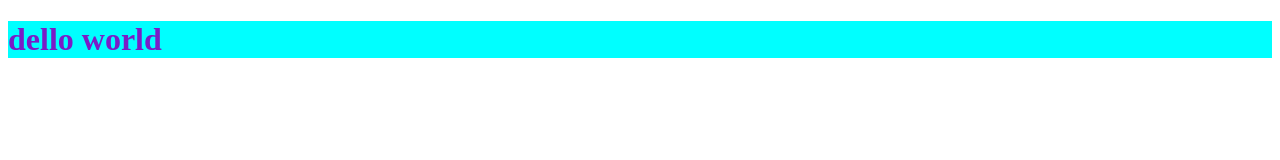
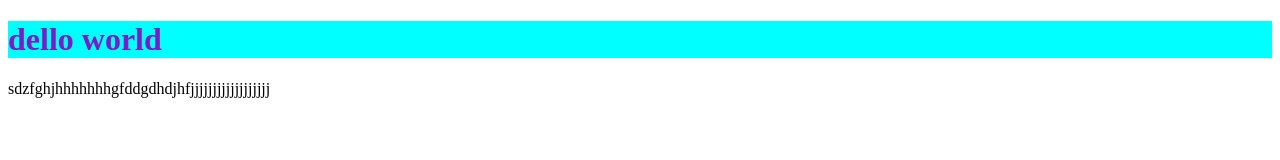
Before and after one commit to Deredereje/Learngit, a plain HTML site: page index.html in a window 1280 px wide. Drawn offline with Linux system fonts and the light colour scheme.

Commit message:
paragraph added

```diff
--- a/index.html
+++ b/index.html
@@ -8,5 +8,6 @@
   </head>
   <body>
 <h1>dello world</h1>
+<p>sdzfghjhhhhhhhgfddgdhdjhfjjjjjjjjjjjjjjjjjj</p>
   </body>
 </html>
```
